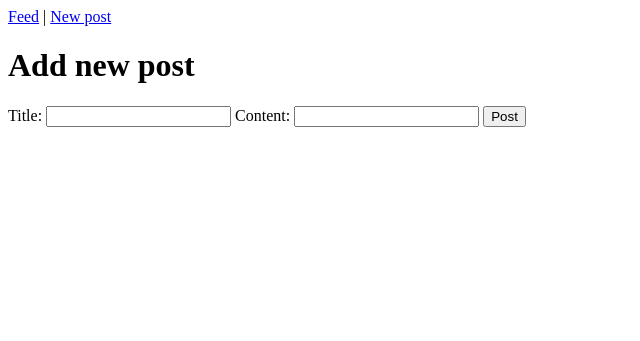
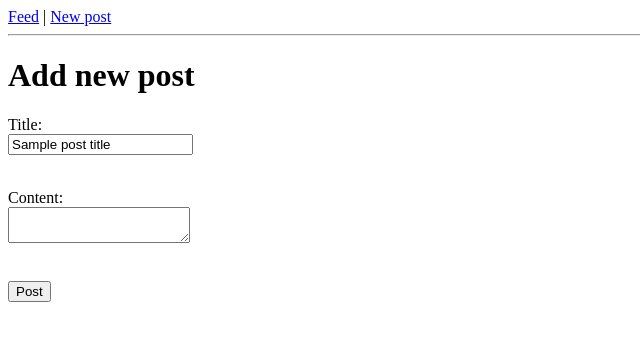
Before and after one commit to heympace/blogz, a Flask app: template templates/newpost.html in a window 1280 px wide. Shown: the top 341 px of the page, without its empty margins (0-640 px from the left). Run offline with Flask 2, Linux system fonts and the light colour scheme; the template is opened without the code that fills it: most values are stand-ins (such as "Sample title", 1, 10 or a date in 2020).

Commit message:
add errors and redirects for new post

```diff
--- a/main.py
+++ b/main.py
@@ -19,17 +19,13 @@ class Blog(db.Model):
         self.body = body
         self.archived = False
 
+# check for content to validate
+def empty_string(response):
+    if response == "":
+        return True
+
 @app.route('/blog', methods=['POST', 'GET'])
 def index():
-
-    if request.method == 'POST':
-        post_title = request.form['post_title']
-        post_body = request.form['post_body']
-        archived = False
-        new_post = Blog(post_title, post_body, archived)
-        db.session.add(new_post)
-        db.session.commit()
-
 
     posts = Blog.query.filter_by(archived=False).all()
     # archived = Blog.query.filter_by(completed=True).all()
@@ -37,5 +33,44 @@ def index():
     return render_template('blog.html',title="My Blog",
         posts=posts)
 
+@app.route('/newpost', methods=['POST', 'GET'])
+def addPost():
+
+    if request.method == 'POST':
+        post_title = request.form['post_title']
+        post_body = request.form['post_body']
+        archived = False
+
+        # error placeholders
+        error_post_title = ''
+        error_post_body = ''
+
+        if empty_string(post_title):
+            error_post_title = 'Title required'
+
+        if empty_string(post_body):
+            error_post_body = 'Content required'
+
+        if not error_post_title and not error_post_body:
+            new_post = Blog(post_title, post_body, archived)
+            db.session.add(new_post)
+            db.session.commit()
+
+            posts = Blog.query.filter_by(archived=False).all()
+            return redirect('/blog')
+
+        else:
+            return render_template('/newpost.html',
+                post_title=post_title,
+                post_body=post_body,
+                error_post_title=error_post_title,
+                error_post_body=error_post_body)
+
+    posts = Blog.query.filter_by(archived=False).all()
+    # archived = Blog.query.filter_by(completed=True).all()
+
+    return render_template('newpost.html',title="My Blog",
+        posts=posts)
+
 if __name__ == '__main__':
     app.run()
--- a/templates/base.html
+++ b/templates/base.html
@@ -3,6 +3,12 @@
     <head>
         <title>{{title}}</title>
     </head>
+    <style>
+        p.error{
+            color: red;
+            font-family: sans-serif;
+        }
+    </style>
 <body>
     <a href="/blog">Feed</a> |
     <a href="/newpost">New post</a>
--- a/templates/newpost.html
+++ b/templates/newpost.html
@@ -1,18 +1,21 @@
-
 {% extends "base.html" %}
 
 {% block content %}
-
+<hr />
 <h1>Add new post</h1>
-<form method='post'>
+<form method='POST'>
     <label>
-        Title:
-        <input type="text" name='post-title' />
+        Title:<br />
+        <input type="text" name='post_title' value="{{post_title}}"/>
+        <p class='error'>{{error_post_title}}</p>
     </label>
+    <br />
     <label>
-        Content:
-        <input type="text" name='post-body' />
+        Content:<br />
+        <textarea name='post_body' value="{{post_body}}"></textarea>
+        <p class='error'>{{error_post_body}}</p>
         </label>
+        <br />
     <input type="submit" value='Post' />
 </form>
 
```
Also changed, not shown: templates/blog.html (+0 -14 lines).
